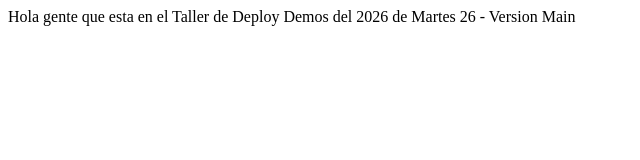
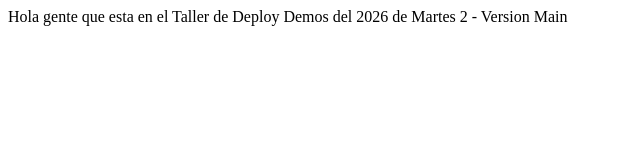
Before and after one commit to jiugo/reactbasicapp, a React (Create React App) app: page / in a window 1280 px wide. Shown: the top 160 px of the page, without its empty margins (0-640 px from the left). Built offline with nearby package versions, Linux system fonts and the light colour scheme; the HTML template or start-up script is replaced by a standard one.

Commit message:
Update event date in App component
Update de la fecha del mensaje

```diff
--- a/src/App.js
+++ b/src/App.js
@@ -1,7 +1,7 @@
 import React from 'react';
 
 function App() {
-  const value = 'Taller de Deploy Demos del 2026 de Martes 26 - Version Main';
+  const value = 'Taller de Deploy Demos del 2026 de Martes 2 - Version Main';
   return <div>Hola gente que esta en el  {value}</div>;
 }
 
```
